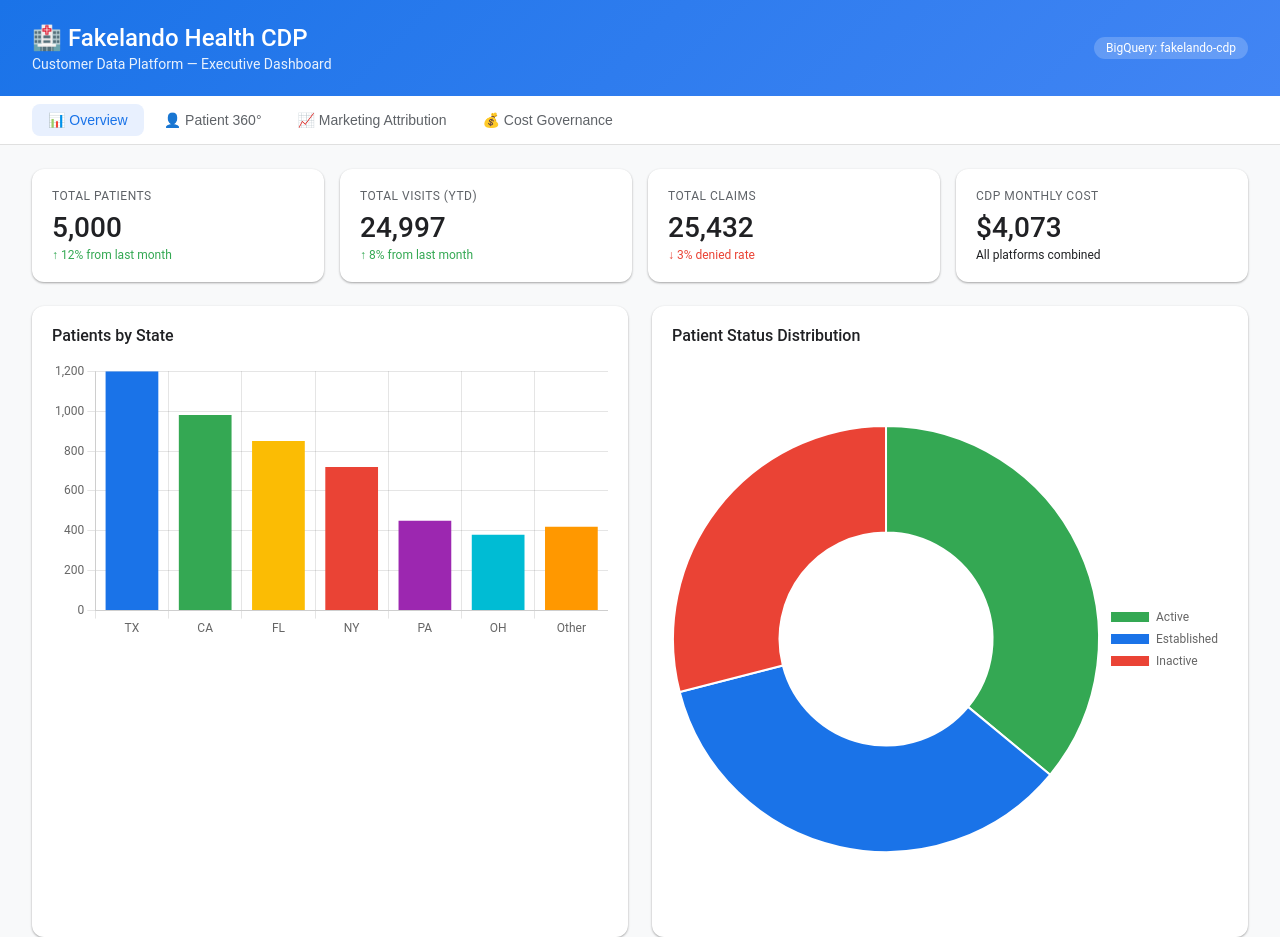
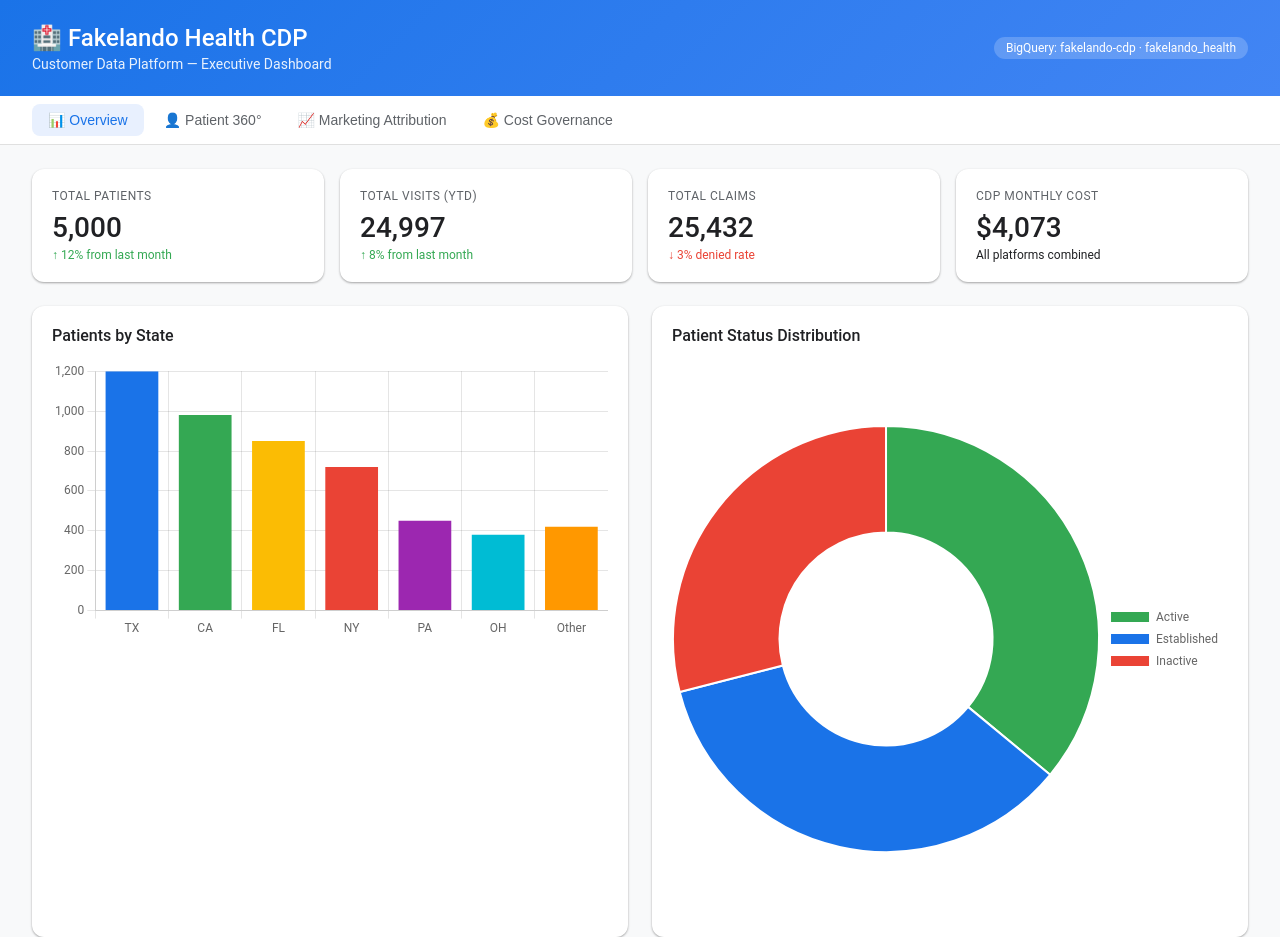
Before and after one commit to crimson-edge/fakelando-cdp, a website: page public/index.html in a window 1280 px wide. Shown: the top 937 px of the page. Drawn offline with nearby package versions, Linux system fonts and the light colour scheme.

Commit message:
Update dashboard badge to show Fakelando_CDP project reference

```diff
--- a/public/index.html
+++ b/public/index.html
@@ -81,7 +81,7 @@
             <h1>🏥 Fakelando Health CDP</h1>
             <div class="subtitle">Customer Data Platform — Executive Dashboard</div>
         </div>
-        <div class="badge">BigQuery: fakelando-cdp</div>
+        <div class="badge">BigQuery: fakelando-cdp · fakelando_health</div>
     </div>
 
     <div class="nav">
```
